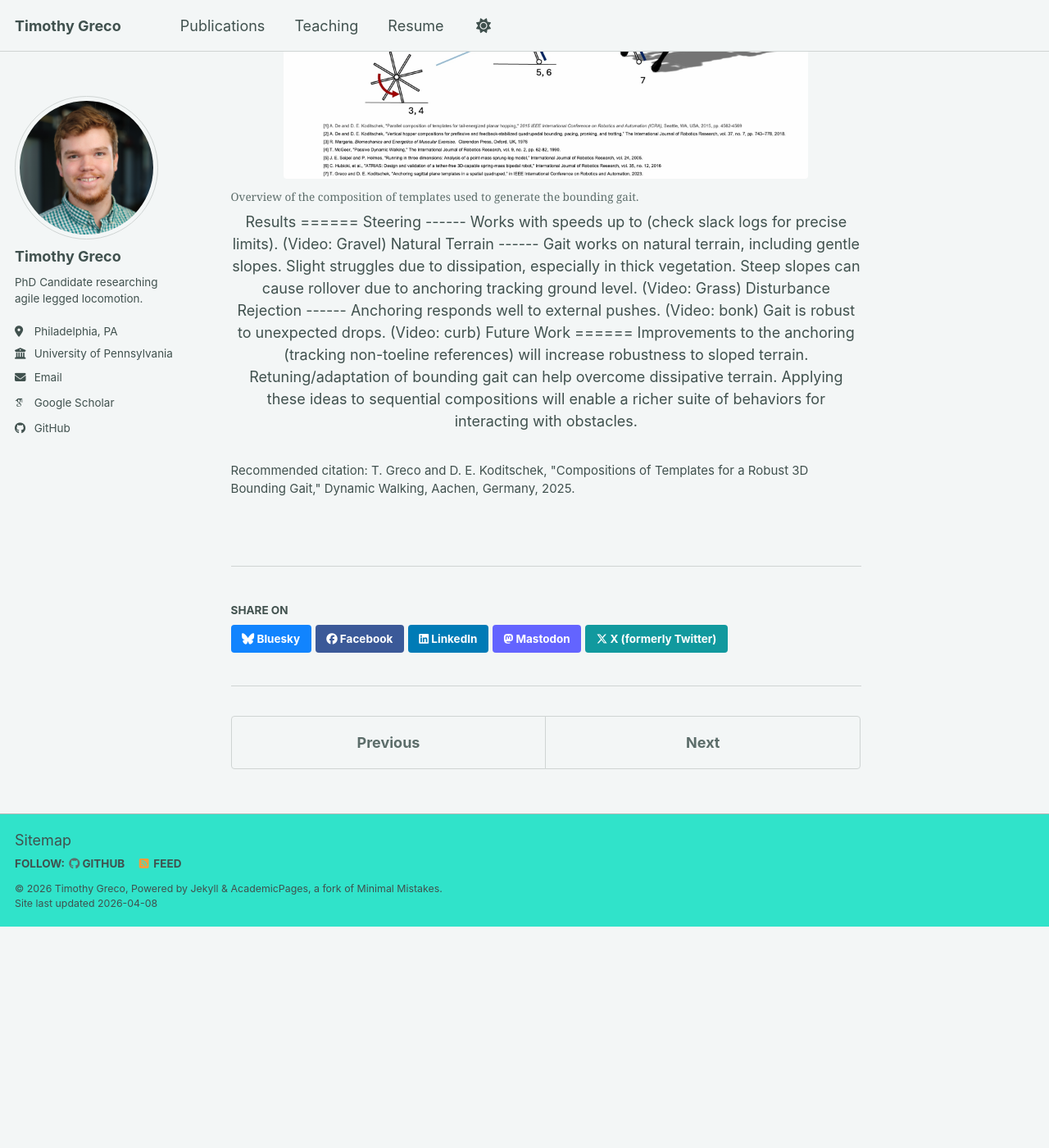
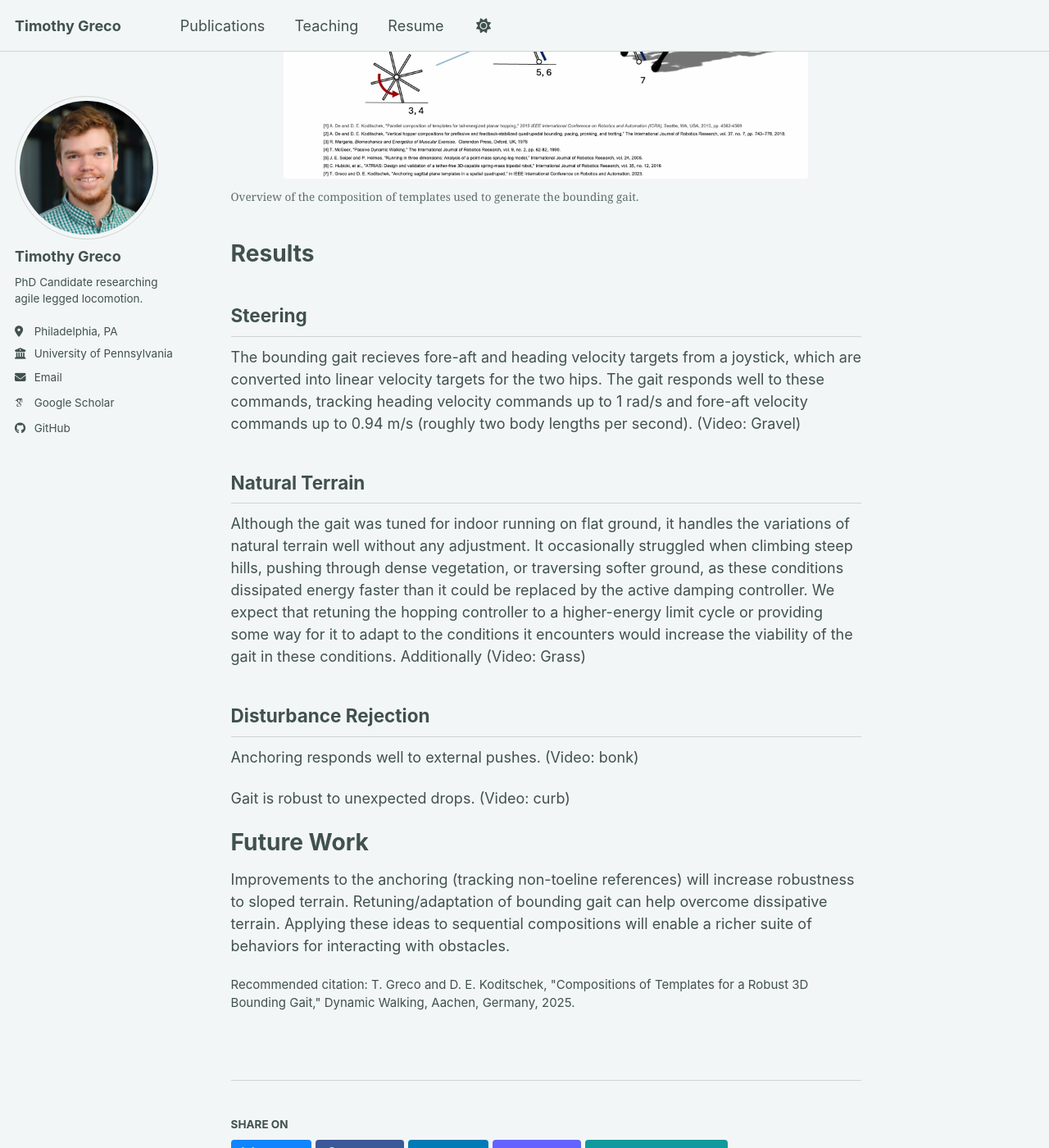
Before and after one commit to tmgreco/tmgreco.github.io, a Jekyll site: the page built from _publications/2025-07-13-3D_Bound.md, in a window 1280 px wide and 1400 px high, scrolled down 818 px. Shown: the whole window at 82% size. Built offline with Jekyll 4.4.1, drawn with Linux system fonts in a browser that asks for light colours; some web fonts are replaced; a script bundle is joined from its source files by our own code; library files that are not in the unit come from our copies; before the commit the page ends 1948 px from its top, so only the background shows below that.

Commit message:
Closed figure block

```diff
--- a/_publications/2025-07-13-3D_Bound.md
+++ b/_publications/2025-07-13-3D_Bound.md
@@ -19,21 +19,27 @@ The bounding gait is defined by the parallel and hierarchical composition of sev
 <figure style="text-align: center;">
   <img src="/images/3DB_Template_Composition.jpg" alt="Composition of templates for bounding" style="display: block; margin: 0 auto; width: 640px;">
   <figcaption style="margin-top: 12px;"> Overview of the composition of templates used to generate the bounding gait.</figcaption>
+</figure>
 
 Results
 ======
+
 Steering
 ------
-Works with speeds up to (check slack logs for precise limits).
+
+The bounding gait recieves fore-aft and heading velocity targets from a joystick, which are converted into linear velocity targets for the two hips.  The gait responds well to these commands, tracking heading velocity commands up to 1 rad/s and fore-aft velocity commands up to 0.94 m/s (roughly two body lengths per second).
 (Video: Gravel)
 
 Natural Terrain
 ------
-Gait works on natural terrain, including gentle slopes.  Slight struggles due to dissipation, especially in thick vegetation.  Steep slopes can cause rollover due to anchoring tracking ground level.
+
+<!-- Gait works on natural terrain, including gentle slopes.  Slight struggles due to dissipation, especially in thick vegetation.  Steep slopes can cause rollover due to anchoring tracking ground level. -->
+Although the gait was tuned for indoor running on flat ground, it handles the variations of natural terrain well without any adjustment.  It occasionally struggled when climbing steep hills, pushing through dense vegetation, or traversing softer ground, as these conditions dissipated energy faster than it could be replaced by the active damping controller.  We expect that retuning the hopping controller to a higher-energy limit cycle or providing some way for it to adapt to the conditions it encounters would increase the viability of the gait in these conditions.  Additionally
 (Video: Grass)
 
 Disturbance Rejection
 ------
+
 Anchoring responds well to external pushes.
 (Video: bonk)
 
@@ -42,6 +48,7 @@ Gait is robust to unexpected drops.
 
 Future Work
 ======
+
 Improvements to the anchoring (tracking non-toeline references) will increase robustness to sloped terrain.  Retuning/adaptation of bounding gait can help overcome dissipative terrain.  Applying these ideas to sequential compositions will enable a richer suite of behaviors for interacting with obstacles.
 
 
```
